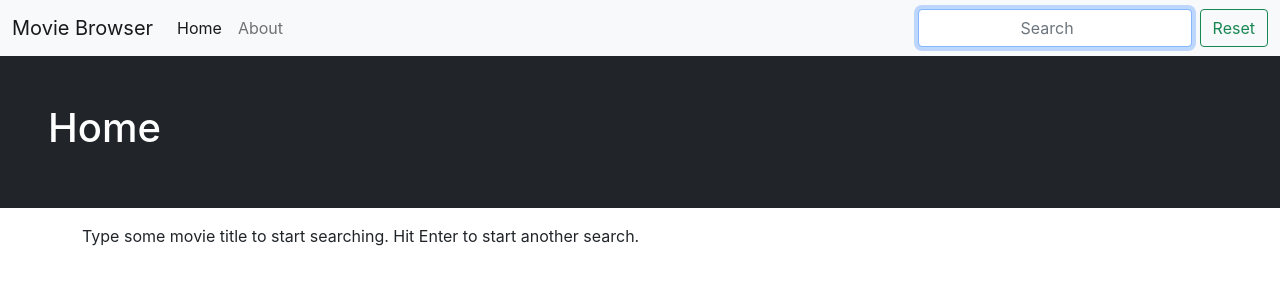
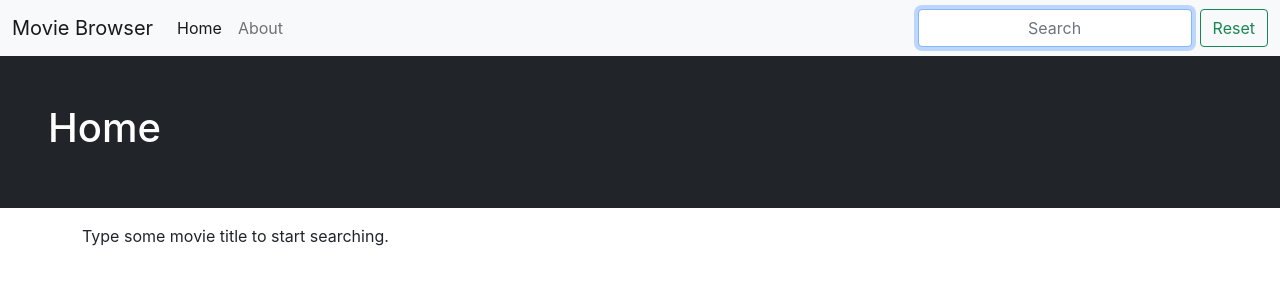
Before and after one commit to jaggiJ/moviebrowser, a React (Create React App) app: page / in a window 1280 px wide. Shown: the top 300 px of the page. Built offline with nearby package versions, Linux system fonts and the light colour scheme.

Commit message:
prevent 404 on hitting Enter on github pages

```diff
--- a/src/components/HomeView.js
+++ b/src/components/HomeView.js
@@ -7,7 +7,7 @@ const Home = () => {
       <div className="container">
         <div className="row">
           <div className="col-lg-8 offset-lg-2 my-2"></div>
-          <p>Type some movie title to start searching. Hit Enter to start another search.</p>
+          <p>Type some movie title to start searching.</p>
         </div>
       </div>
     </>
--- a/src/components/Navbar.js
+++ b/src/components/Navbar.js
@@ -6,6 +6,14 @@ const Navbar = ({ searchText, setSearchText }) => {
     history.push("/search");
     setSearchText(e.target.value);
   };
+  const navigateToHome = (e) => {
+    history.push("/");
+  }
+  const onSubmit = (e) => {
+    e.preventDefault();
+  }
+    // custom form handling here
+
 
   return (
     <nav className="navbar navbar-expand-sm navbar-light bg-light">
@@ -38,16 +46,16 @@ const Navbar = ({ searchText, setSearchText }) => {
               </Link>
             </li>
           </ul>
-          <form className="d-flex">
+          <form onSubmit={onSubmit} value='' className="d-flex">
             <input
               autoFocus //only one element per page, causes focus 'in here' on page load
               className="form-control me-2 btn"
-              type="search"
+              type="text"
               placeholder="Search"
               aria-label="Search"
               onChange={updateSearchText}
             />
-              <button  className="btn btn-outline-success" type="reset" value="">Reset</button>
+            <button onClick={navigateToHome} className="btn btn-outline-success" type="reset" value="">Reset</button>
           </form>
         </div>
       </div>
```
